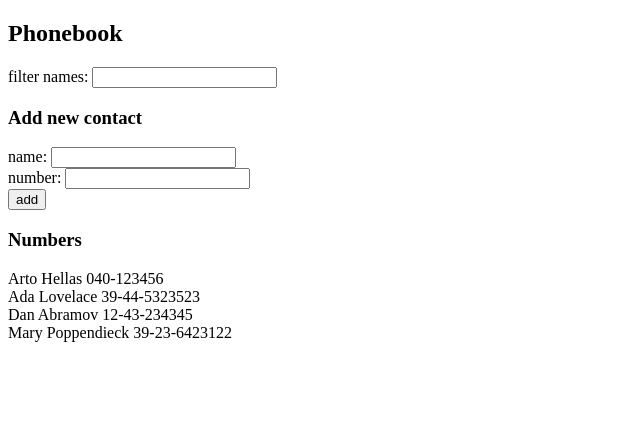
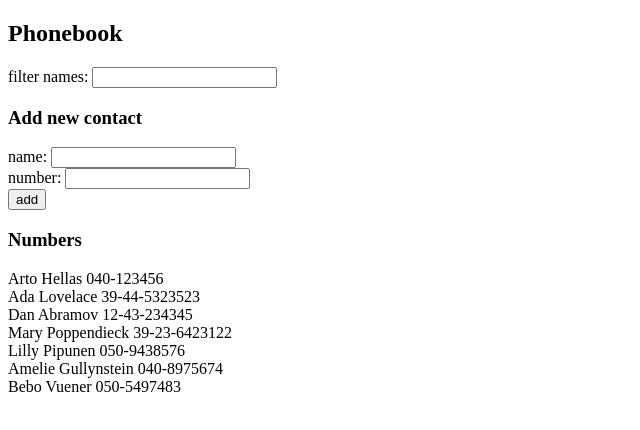
Before and after one commit to sonjaek/fullstack-exercises, a React (Create React App) app in the folder part2/phonebook/: page / in a window 1280 px wide. Shown: the top 430 px of the page, without its empty margins (0-640 px from the left). Built offline with nearby package versions, Linux system fonts and the light colour scheme; data requests are answered from the project's data file.

Commit message:
Step 8: Push data to json server

```diff
--- a/part2/phonebook/db.json
+++ b/part2/phonebook/db.json
@@ -1,5 +1,5 @@
 {
-    "persons":[
+  "persons": [
     {
       "name": "Arto Hellas",
       "number": "040-123456",
@@ -19,6 +19,21 @@
       "name": "Mary Poppendieck",
       "number": "39-23-6423122",
       "id": 4
+    },
+    {
+      "name": "Lilly Pipunen",
+      "number": "050-9438576",
+      "id": 8
+    },
+    {
+      "name": "Amelie Gullynstein",
+      "number": "040-8975674",
+      "id": 9
+    },
+    {
+      "name": "Bebo Vuener",
+      "number": "050-5497483",
+      "id": 10
     }
   ]
 }
--- a/part2/phonebook/src/App.js
+++ b/part2/phonebook/src/App.js
@@ -1,20 +1,18 @@
 import React, { useState, useEffect } from 'react'
-import Persons from './components/Persons'
+import PersonsList from './components/PersonsList'
 import PersonForm from './components/PersonForm'
 import Filter from './components/Filter'
-import axios from 'axios'
+import personsService from './services/persons'
 
 const App = () => {
   const [ persons, setPersons ] = useState([])
   const [ filter, setFilter ] = useState('')
 
   useEffect(() => {
-    console.log('effect')
-    axios
-      .get('http://localhost:3001/persons')
-      .then(response => {
-        console.log('promise fulfilled')
-        setPersons(response.data)
+    personsService
+      .getAll()
+      .then(initialPersons => {
+        setPersons(initialPersons)
       })
   }, [])
 
@@ -25,7 +23,7 @@ const App = () => {
       <h3>Add new contact</h3>
       <PersonForm persons={persons} setPersons={setPersons} />
       <h3>Numbers</h3>
-      <Persons persons={persons} filter={filter} />
+      <PersonsList persons={persons} filter={filter} />
     </div>
   )
 }
--- a/part2/phonebook/src/components/PersonForm.js
+++ b/part2/phonebook/src/components/PersonForm.js
@@ -1,4 +1,5 @@
 import React, { useState } from 'react'
+import personsService from '../services/persons'
 
 const PersonForm = ({ persons, setPersons }) => {
   const [ newName, setNewName ] = useState('')
@@ -13,24 +14,28 @@ const PersonForm = ({ persons, setPersons }) => {
     setNewNumber(event.target.value)
   }
 
-  const addName = (event) => {
+  const addPerson = (event) => {
     event.preventDefault()
 
     if (persons.map(person => person.name).includes(newName)) {
       window.alert(`${newName} is already added to phonebook`)
     } else {
-      const nameObject = {
+      const personObject = {
         name: newName,
         number: newNumber
       }
-      setPersons(persons.concat(nameObject))
-      setNewName('')
-      setNewNumber('')
+      personsService
+        .create(personObject)
+        .then(returnedPersons => {
+          setPersons(persons.concat(returnedPersons))
+          setNewName('')
+          setNewNumber('')
+        })
     }
   }
 
   return (
-      <form onSubmit={addName}>
+      <form onSubmit={addPerson}>
         <div id='nameField'>
           name: <input
             value={newName}
--- a/part2/phonebook/src/components/Persons.js
+++ b/part2/phonebook/src/components/PersonsList.js
@@ -1,7 +1,7 @@
 import React from 'react'
 import Person from './Person'
 
-const Persons = ({ persons, filter }) => {
+const PersonsList = ({ persons, filter }) => {
   return (
     <div>
       {persons.filter(person => person.name
@@ -14,4 +14,4 @@ const Persons = ({ persons, filter }) => {
   )
 }
 
-export default Persons
+export default PersonsList
--- /dev/null
+++ b/part2/phonebook/src/services/persons.js
@@ -0,0 +1,19 @@
+import axios from 'axios'
+const baseUrl = 'http://localhost:3001/persons'
+
+const getAll = () => {
+    const request = axios.get(baseUrl)
+    return request.then(response => response.data)
+  }
+
+  const create = newObject => {
+    const request = axios.post(baseUrl, newObject)
+    return request.then(response => response.data)
+  }
+
+//   const update = (id, newObject) => {
+//     const request = axios.put(`${baseUrl}/${id}`, newObject)
+//     return request.then(response => response.data)
+//   }
+
+export default { getAll, create }
```
Lines whose indentation alone changed are shown as unchanged.
